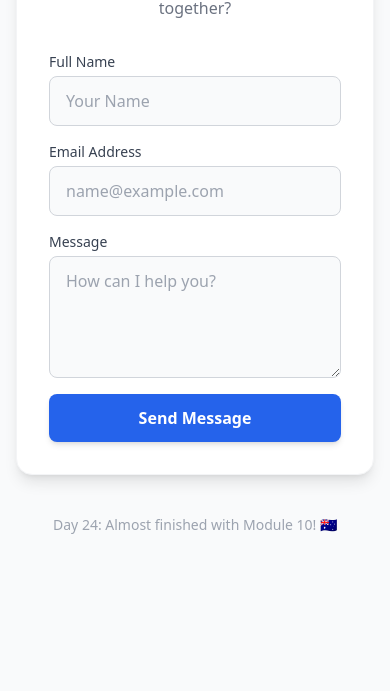
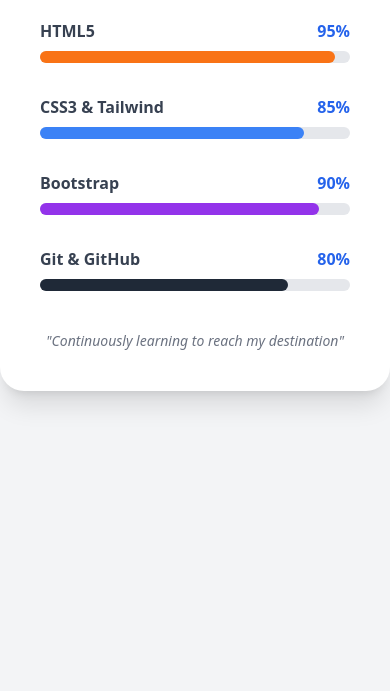
Before and after one commit to saymon-islam/My-Coding-Journey, a plain HTML site: page index.html in a window 390 px wide. Shown: the part 153-844 px from the top of the page. Drawn offline with nearby package versions, Linux system fonts and the light colour scheme.

Commit message:
Added Skills Section with Progress Bars
Designed a responsive skills section using Tailwind CSS grid and utility classes

```diff
--- a/index.html
+++ b/index.html
@@ -3,38 +3,60 @@
 <head>
     <meta charset="UTF-8">
     <meta name="viewport" content="width=device-width, initial-scale=1.0">
-    <title>Day 24 - Contact Form</title>
+    <title>Day 25 - My Skills</title>
     <script src="https://cdn.tailwindcss.com"></script>
 </head>
-<body class="bg-gray-50 py-12 px-4">
+<body class="bg-gray-100 py-16">
 
-    <div class="max-w-xl mx-auto bg-white p-8 rounded-2xl shadow-lg border border-gray-100">
-        <h2 class="text-3xl font-bold text-gray-800 mb-2 text-center">Get In Touch</h2>
-        <p class="text-gray-500 text-center mb-8">Have a question or want to work together?</p>
+    <div class="max-w-3xl mx-auto bg-white p-10 rounded-3xl shadow-xl">
+        <h2 class="text-3xl font-extrabold text-gray-800 mb-8 text-center">My Technical Skills</h2>
 
-        <form action="#" class="space-y-4">
+        <div class="grid grid-cols-1 md:grid-cols-2 gap-8">
+
             <div>
-                <label class="block text-sm font-medium text-gray-700">Full Name</label>
-                <input type="text" class="mt-1 block w-full px-4 py-3 bg-gray-50 border border-gray-300 rounded-lg focus:ring-blue-500 focus:border-blue-500 outline-none transition" placeholder="Your Name">
+                <div class="flex justify-between mb-2">
+                    <span class="font-bold text-gray-700">HTML5</span>
+                    <span class="text-blue-600 font-bold">95%</span>
+                </div>
+                <div class="w-full bg-gray-200 rounded-full h-3">
+                    <div class="bg-orange-500 h-3 rounded-full" style="width: 95%"></div>
+                </div>
             </div>
 
             <div>
-                <label class="block text-sm font-medium text-gray-700">Email Address</label>
-                <input type="email" class="mt-1 block w-full px-4 py-3 bg-gray-50 border border-gray-300 rounded-lg focus:ring-blue-500 focus:border-blue-500 outline-none transition" placeholder="name@example.com">
+                <div class="flex justify-between mb-2">
+                    <span class="font-bold text-gray-700">CSS3 & Tailwind</span>
+                    <span class="text-blue-600 font-bold">85%</span>
+                </div>
+                <div class="w-full bg-gray-200 rounded-full h-3">
+                    <div class="bg-blue-500 h-3 rounded-full" style="width: 85%"></div>
+                </div>
             </div>
 
             <div>
-                <label class="block text-sm font-medium text-gray-700">Message</label>
-                <textarea rows="4" class="mt-1 block w-full px-4 py-3 bg-gray-50 border border-gray-300 rounded-lg focus:ring-blue-500 focus:border-blue-500 outline-none transition" placeholder="How can I help you?"></textarea>
+                <div class="flex justify-between mb-2">
+                    <span class="font-bold text-gray-700">Bootstrap</span>
+                    <span class="text-blue-600 font-bold">90%</span>
+                </div>
+                <div class="w-full bg-gray-200 rounded-full h-3">
+                    <div class="bg-purple-600 h-3 rounded-full" style="width: 90%"></div>
+                </div>
             </div>
 
-            <button type="submit" class="w-full bg-blue-600 text-white font-bold py-3 px-4 rounded-lg hover:bg-blue-700 transition duration-300 shadow-md">
-                Send Message
-            </button>
-        </form>
+            <div>
+                <div class="flex justify-between mb-2">
+                    <span class="font-bold text-gray-700">Git & GitHub</span>
+                    <span class="text-blue-600 font-bold">80%</span>
+                </div>
+                <div class="w-full bg-gray-200 rounded-full h-3">
+                    <div class="bg-gray-800 h-3 rounded-full" style="width: 80%"></div>
+                </div>
+            </div>
+
+        </div>
+
+        <p class="text-center mt-10 text-sm text-gray-500 italic">"Continuously learning to reach my destination"</p>
     </div>
-
-    <p class="text-center text-gray-400 mt-10 text-sm">Day 24: Almost finished with Module 10! 🇦🇺</p>
 
 </body>
 </html>
```
